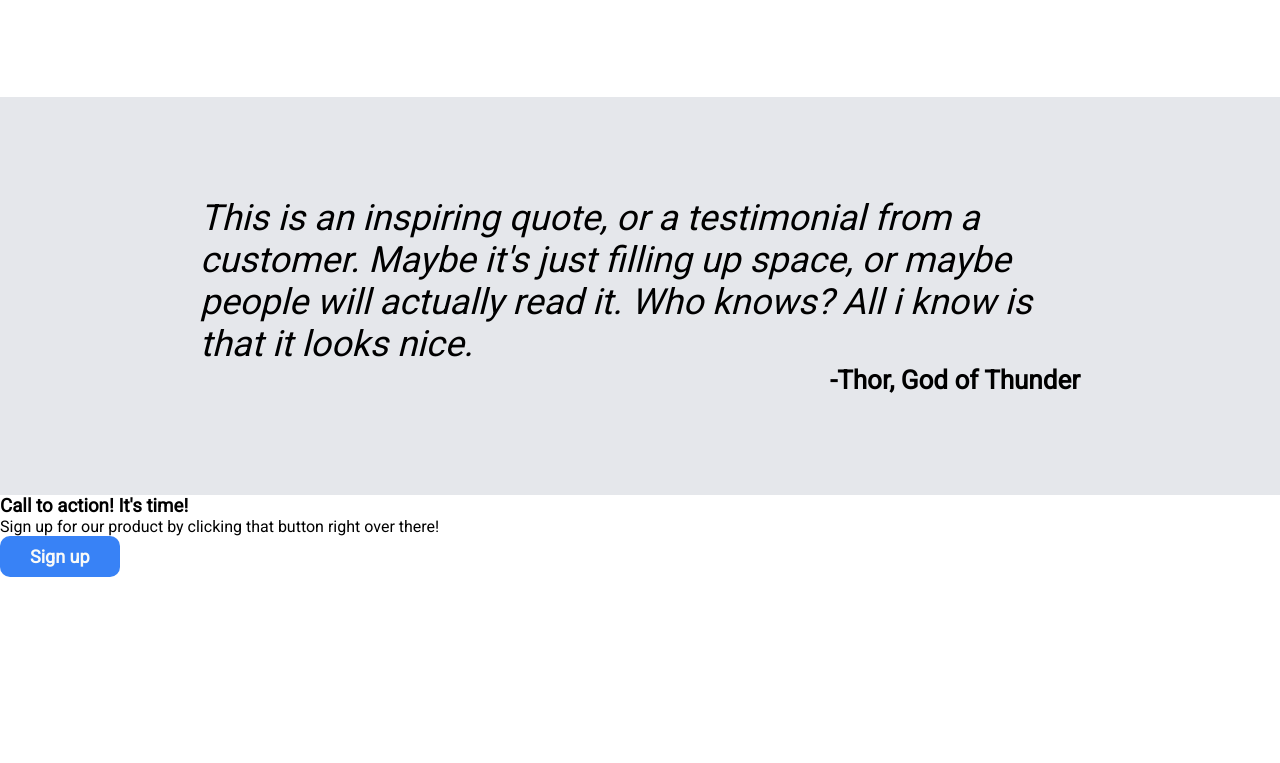
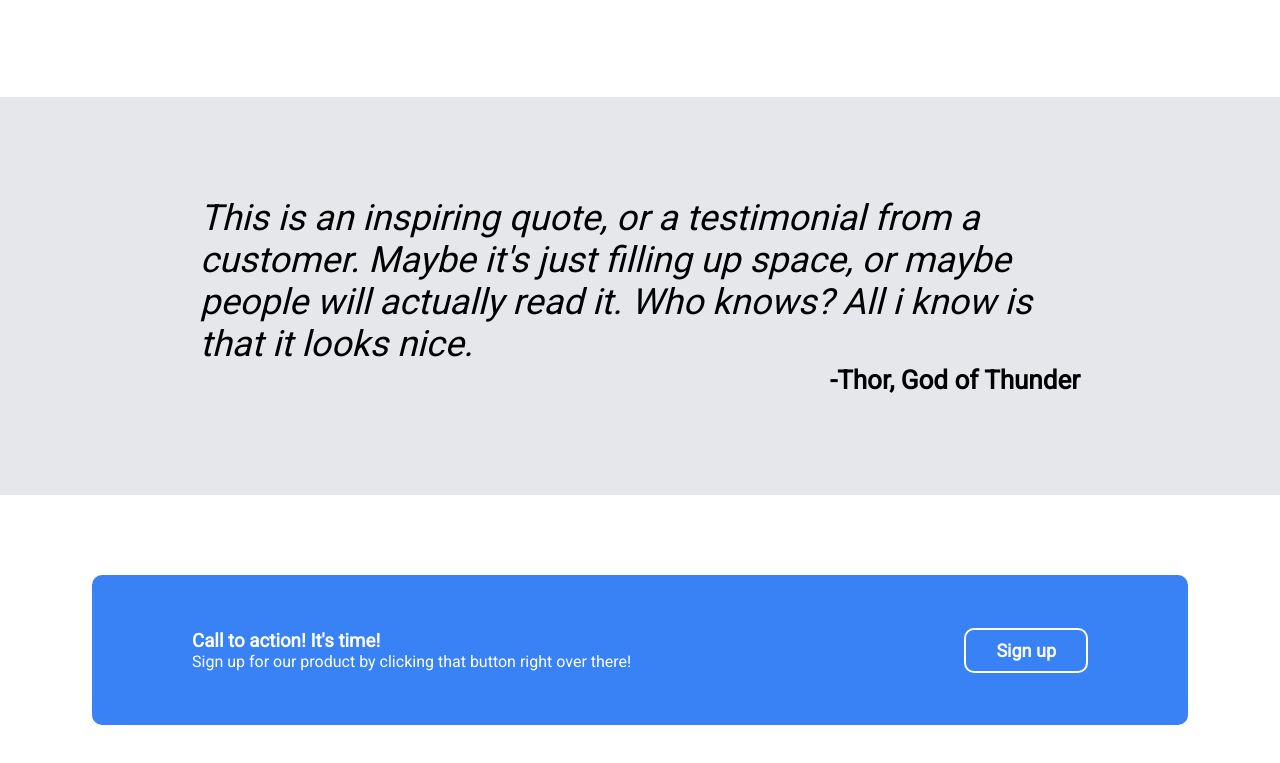
Before and after one commit to dawidduraj/odin-landing-page, a plain HTML site: page index.html in a window 1280 px wide. Shown: the part 813-1576 px from the top of the page. Before the commit the page ends 1390 px from the top, so only its background shows below. Drawn offline with Linux system fonts and the light colour scheme.

Commit message:
Finish modal section

```diff
--- a/style.css
+++ b/style.css
@@ -115,3 +115,20 @@ button {
     font-weight: 900;
     font-size: 26px;
 }
+
+.modal{
+    display: flex;
+    background-color: #3882f6;
+    color: white;
+    width: 70%;
+    height: 150px;
+    margin: 80px auto;
+    justify-content: space-between;
+    padding: 0 100px;
+    align-items: center;
+    border-radius: 10px;
+}
+
+.modal button{
+    border: 2px white solid;
+}
```
